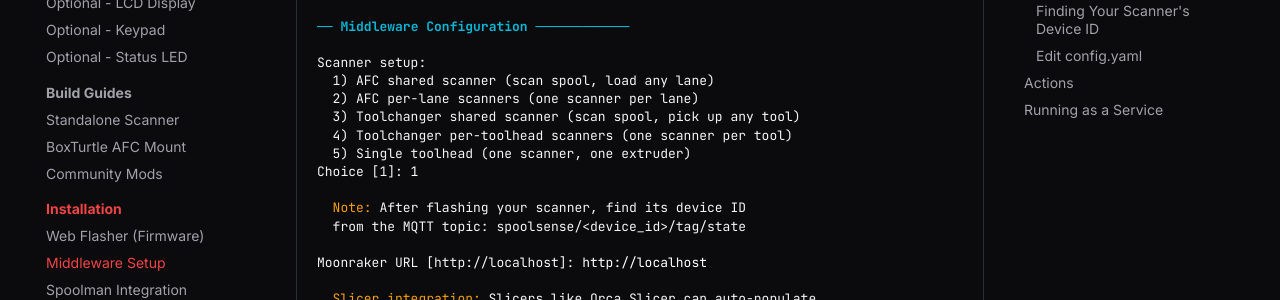
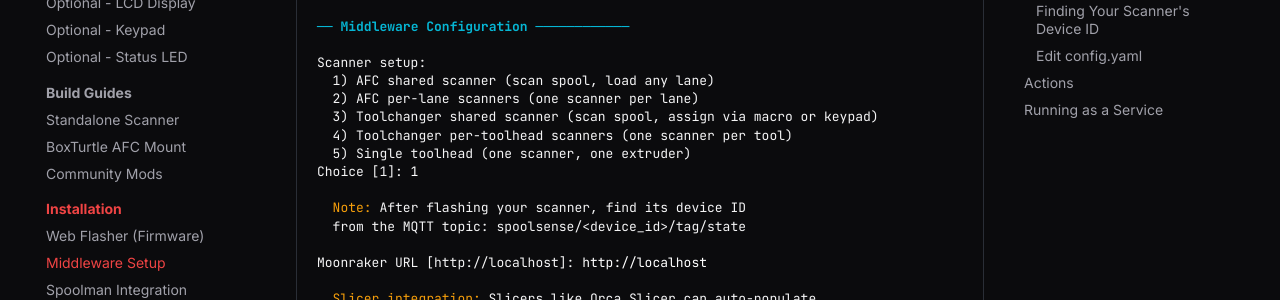
Before and after one commit to SpoolSense/spoolsense.org, an MkDocs documentation site: the page built from docs/installation/middleware.md, in a window 1280 px wide and 900 px high, scrolled down 994 px. Shown: the part 206-506 px from the top of the window. Built offline with MkDocs 1.6.1 and Material for MkDocs 9.7.7, drawn with Linux system fonts in a browser that asks for light colours.

```diff
--- a/docs/installation/middleware.md
+++ b/docs/installation/middleware.md
@@ -51,7 +51,7 @@ MQTT password []:
 Scanner setup:
   1) AFC shared scanner (scan spool, load any lane)
   2) AFC per-lane scanners (one scanner per lane)
-  3) Toolchanger shared scanner (scan spool, pick up any tool)
+  3) Toolchanger shared scanner (scan spool, assign via macro or keypad)
   4) Toolchanger per-toolhead scanners (one scanner per tool)
   5) Single toolhead (one scanner, one extruder)
 Choice [1]: <span style="color:#fff">1</span>
```
